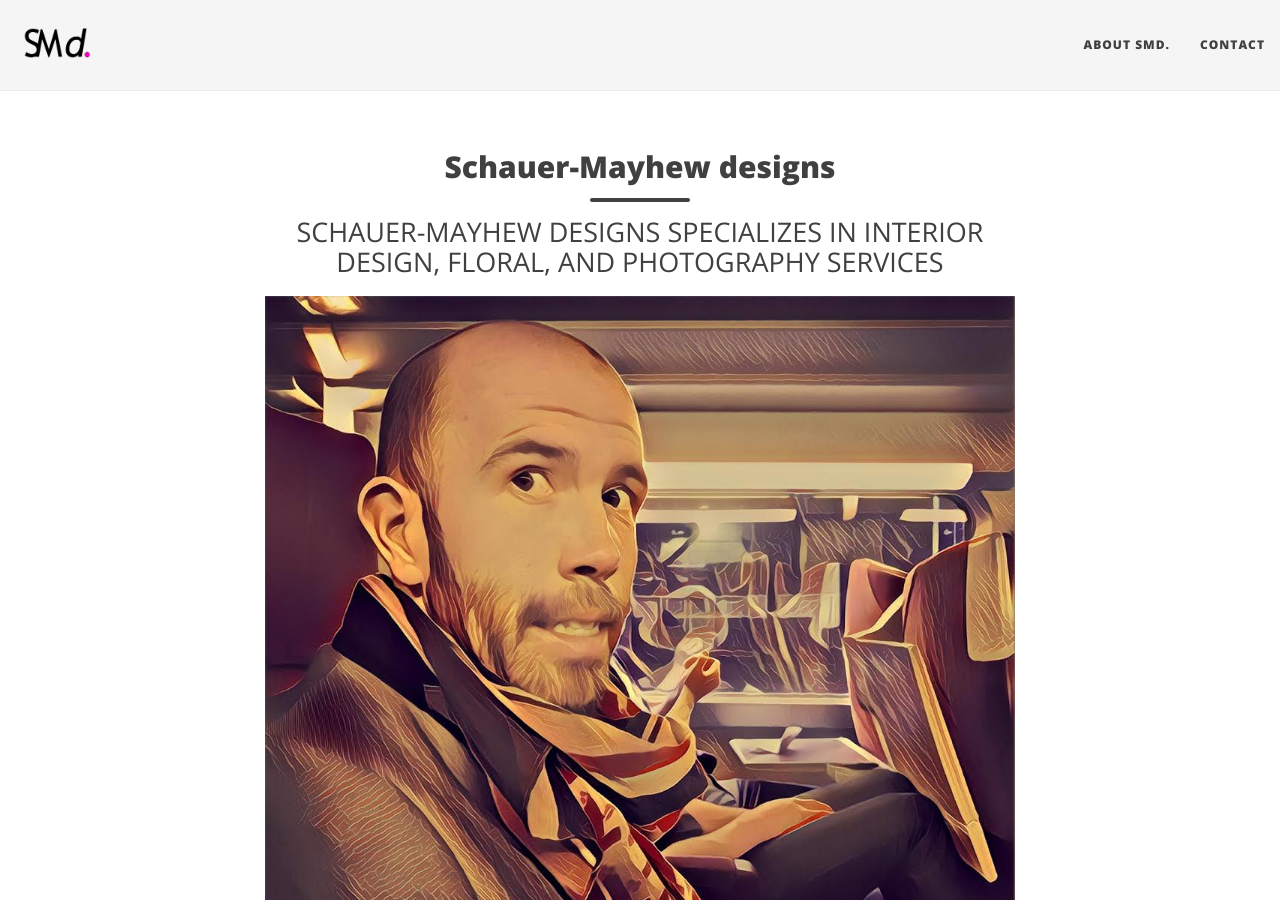
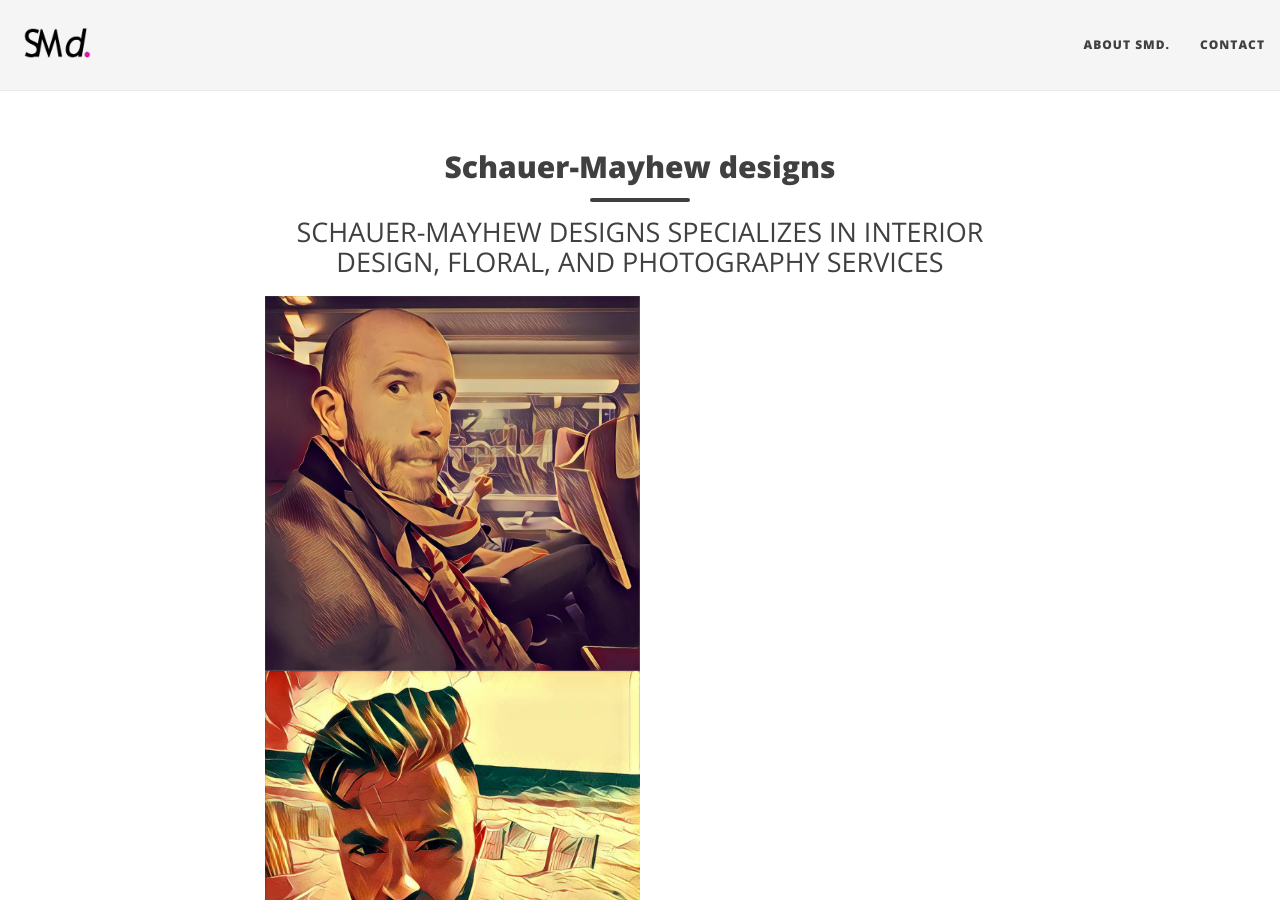
Before and after one commit to igotsidetrackded/igotsidetrackded.github.io, a Jekyll site: the page built from index.html, in a window 1280 px wide and 900 px high. Built offline with Jekyll 4.4.1, drawn with Linux system fonts in a browser that asks for light colours; the list of posts is cut into pages by our own code.

Commit message:
more image manipulation

```diff
--- a/index.html
+++ b/index.html
@@ -5,5 +5,5 @@
 use-site-title: false
 ---
 
-<a href="sayril_interior.html"><img src="media/smd_adam.jpg" alt="Adam Mahew, Interior Designer/Florist" class="img-responsive"/></a>
-<a href="photo"><img src="media/smd_bry.jpg" alt="Bryan Schauer, Photographer/Geek" class="img-responsive"/></a>
+<a href="sayril_interior.html"><img src="media/smd_adam.jpg" alt="Adam Mahew, Interior Designer/Florist" class="img-responsive" width="375"/></a>
+<a href="photo"><img src="media/smd_bry.jpg" alt="Bryan Schauer, Photographer/Geek" class="img-responsive" width="375"/></a>
```
Also changed, not shown: photo.md (+2 -1 lines).
